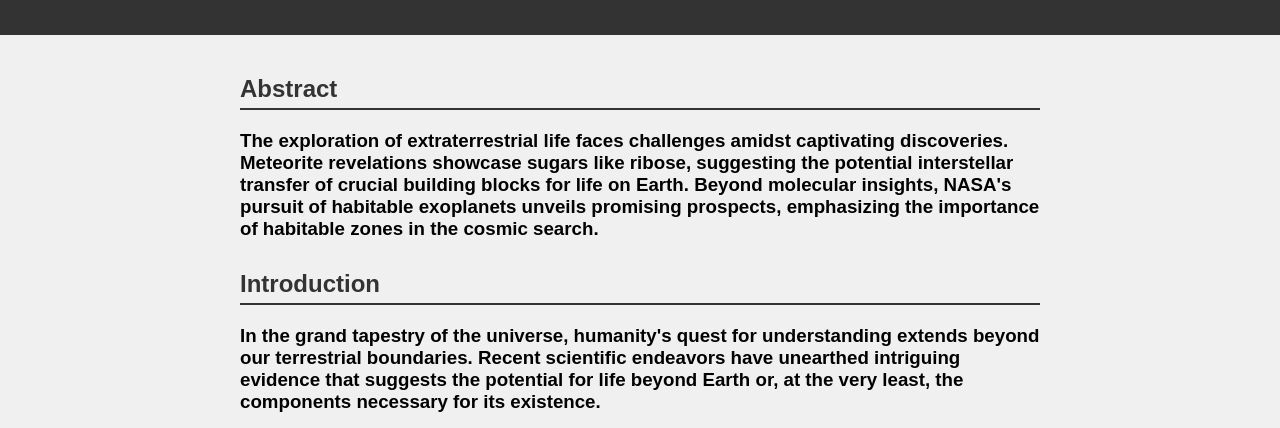
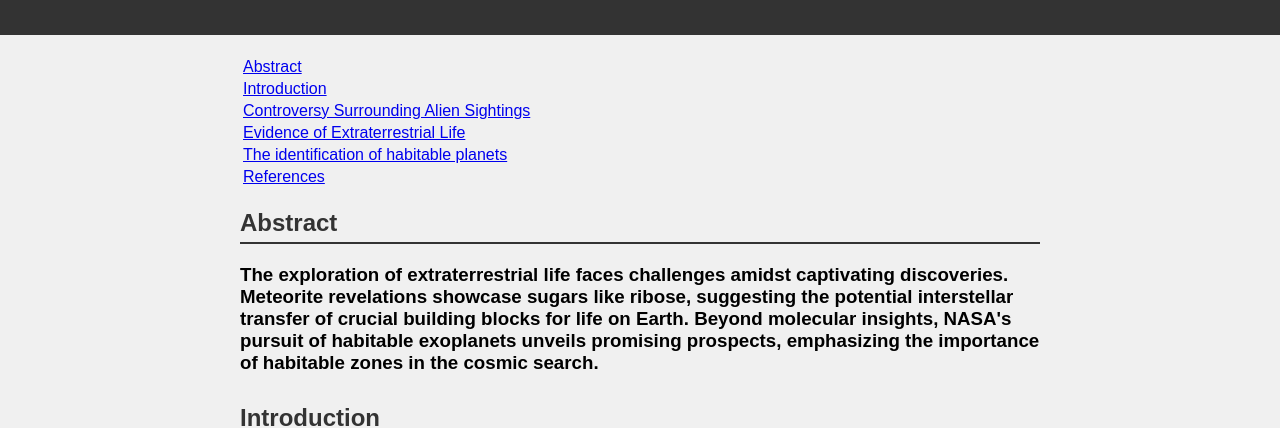
Before and after one commit to FEPSFY6798043/FY6798043, a plain HTML site: page index.html in a window 1280 px wide. Shown: the part 381-809 px from the top of the page. Drawn offline with Linux system fonts and the light colour scheme; a script that the page names is missing.

Commit message:
Update index.html

```diff
--- a/index.html
+++ b/index.html
@@ -13,6 +13,28 @@
     </header>
 
     <main>
+        <table>
+            <tr>
+                <td><a href="#abstract">Abstract</a></td>
+            </tr>
+            <tr>
+                <td><a href="#introduction">Introduction</a></td>
+            </tr>
+            <tr>
+                <td><a href="#controversy">Controversy Surrounding Alien Sightings</a></td>
+            </tr>
+            <tr>
+                <td><a href="#evidence">Evidence of Extraterrestrial Life</a></td>
+            </tr>
+            <tr>
+                <td><a href="#identification">The identification of habitable planets</a></td>
+            </tr>
+            <tr>
+                <td><a href="#references">References</a></td>
+            </tr>
+        </table>
+
+
         <section id ="abstract">
             <h2>Abstract</h2>
             <h3>The exploration of extraterrestrial life faces challenges amidst captivating discoveries. Meteorite revelations showcase sugars like ribose, suggesting the potential interstellar transfer of crucial building blocks for life on Earth. Beyond molecular insights, NASA's pursuit of habitable exoplanets unveils promising prospects, emphasizing the importance of habitable zones in the cosmic search.</h3>
@@ -48,8 +70,10 @@
 
             <figure>
                 <img src="habitable_zone.jpg" alt="fig2">
-                <figcaption>(Seager Sara, 2013) In the figure, the light blue region represents planets with atmospheres containing nitrogen (N2), carbon dioxide (CO2), and water (H2O), while the yellow region indicates drier planets with humidity as low as 1%. This categorization helps scientists identify planets with conditions that could support life.</figcaption>
+                <figcaption>(Seager Sara, 2013) In the figure, the light blue region represents planets with atmospheres containing nitrogen (N2), carbon dioxide (CO2), and water (H2O), while the yellow region indicates drier planets with humidity as low as 1%. This categorization helps scientists identify planets with conditions that could support life.(Christopher P.McKay, 2014)</figcaption>
             </figure>
+
+            <h3>In the figure above we can see</h3>
 
         </section>
 
```
